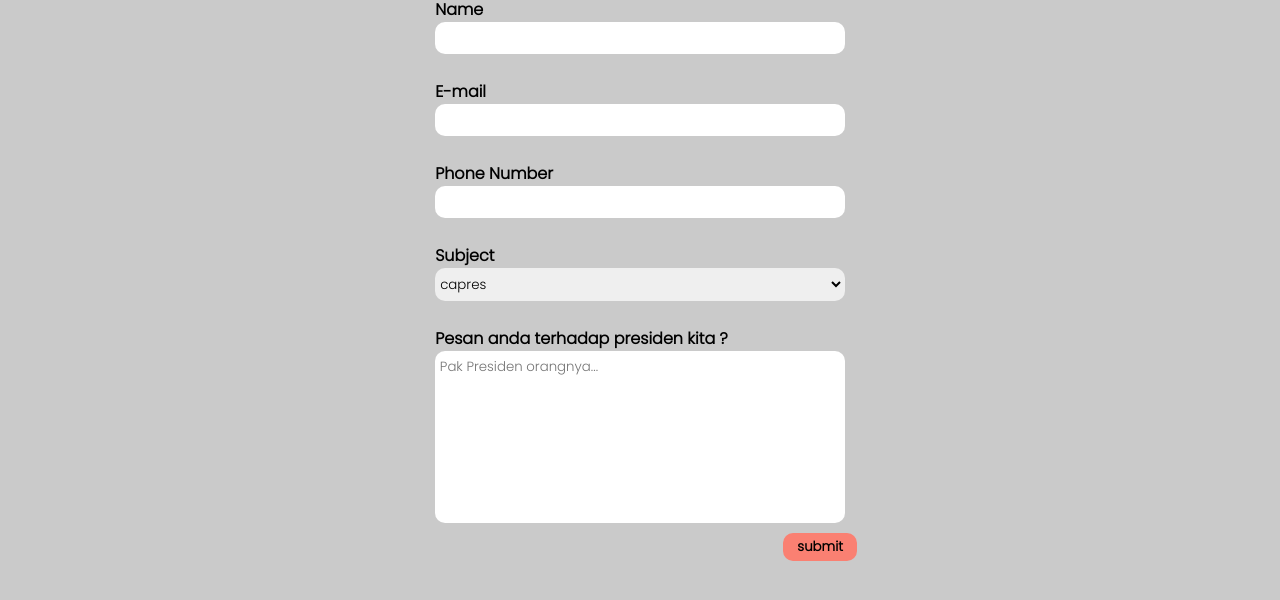
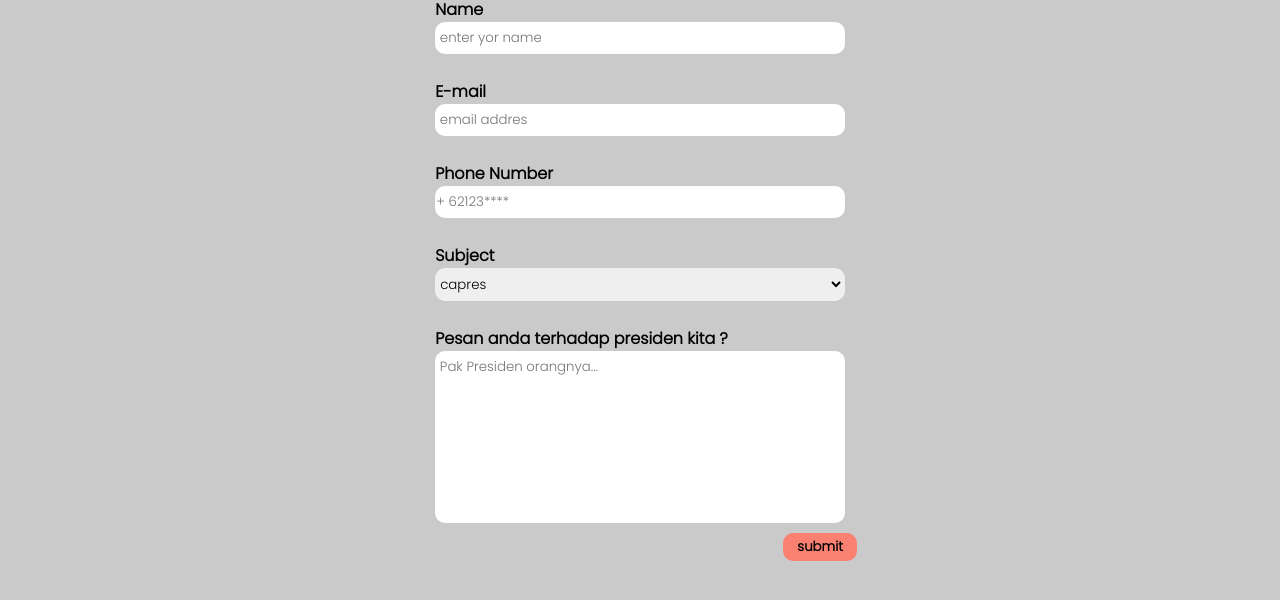
Before and after one commit to rizwansetiawan/rzn-batch47, a plain HTML site: page contact.html in a window 1280 px wide. Shown: the part 154-754 px from the top of the page. Drawn offline with nearby package versions, Linux system fonts and the light colour scheme.

Commit message:
updatetoday

```diff
--- a/contact.html
+++ b/contact.html
@@ -20,15 +20,15 @@
             <hr>
         <form>
             <label for="name">Name
-                <input type="text"id="name">
+                <input type="text"id="name"placeholder=" enter yor name">
             </label>
             <br>
             <label for="email">E-mail
-                <input type="text"id="email">
+                <input type="text"id="email"placeholder=" email addres">
             </label>
             <br>
             <label for="nohp">Phone Number
-                <input type="text"id="nohp">
+                <input type="number"required id="nohp"placeholder="+ 62123****">
             </label>
             <br>
             <label for="drp">Subject
```
